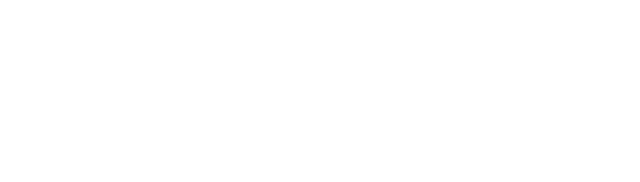
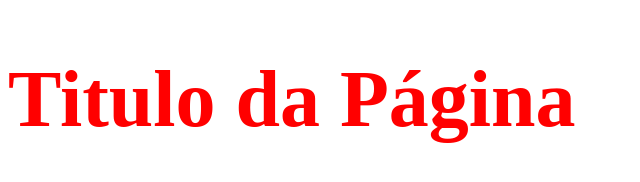
Before and after one commit to tiago-costa-s/administracao_repositorios, a plain HTML site: page index.html in a window 1280 px wide. Shown: the whole page, without its empty margins (0-640 px from the left). Drawn offline with Linux system fonts and the light colour scheme.

Commit message:
Adicionado titulo e estilo

```diff
--- a/css/styles.css
+++ b/css/styles.css
@@ -0,0 +1,4 @@
+h1 {
+    font-size: 5rem;
+    color: red;
+}
--- a/index.html
+++ b/index.html
@@ -12,7 +12,7 @@
 </head>
 
 <body>
-
+    <h1>Titulo da Página</h1>
 </body>
 
 </html>
```
